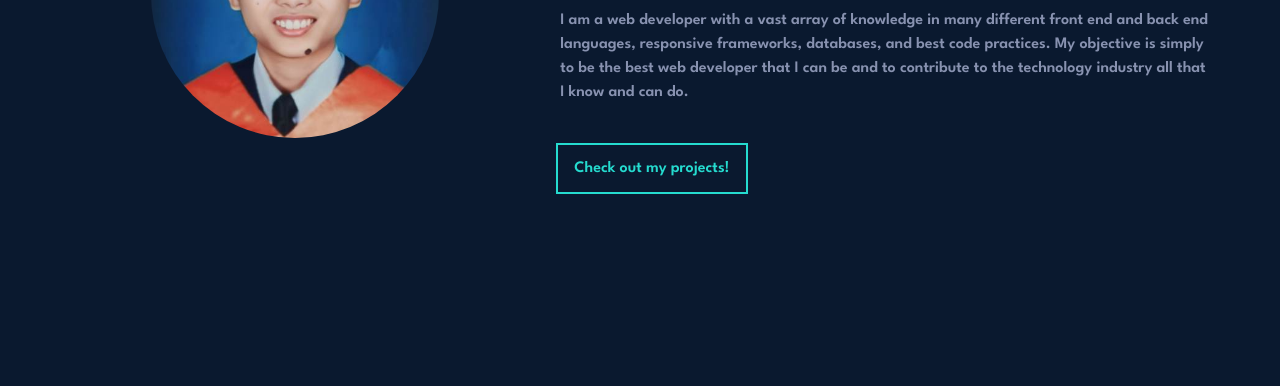
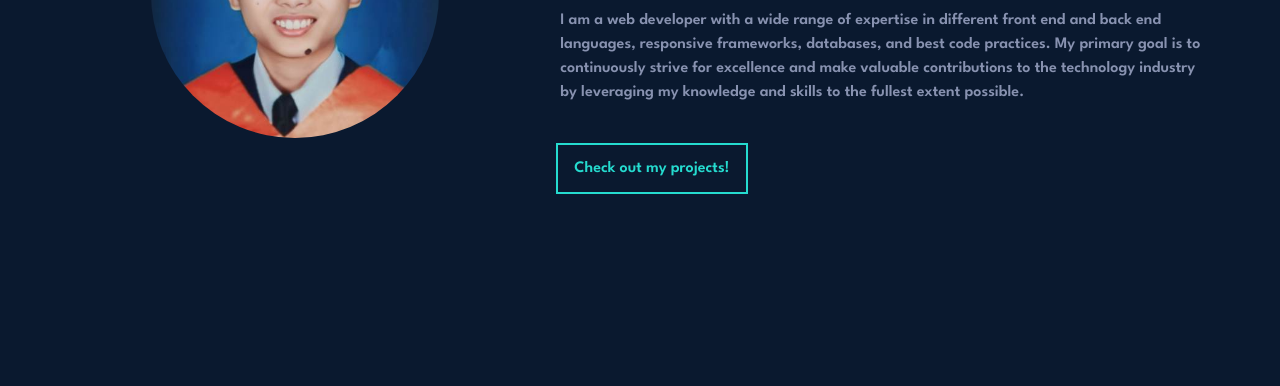
Before and after one commit to pjohnbencalo/webportfolio, a plain HTML site: page index.html in a window 1280 px wide. Shown: the part 414-800 px from the top of the page. Drawn offline with nearby package versions, Linux system fonts and the light colour scheme.

Commit message:
Change description

```diff
--- a/index.html
+++ b/index.html
@@ -58,7 +58,7 @@
  	 	 		<h5 id="intro-text" class="p-1">Hi, my name is</h5>
  	 	 		<h1 id="intro-name" class="font-weight-bold p-1">Philip John Bencalo</h1>
  	 	 		<h5 id="intro-subname" class="p-1">Full Stack Web Developer</h3>
- 	 	 		<p id="intro-description" class="p-1 mb-5">I am a web developer with a vast array of knowledge in many different front end and back end languages, responsive frameworks, databases, and best code practices. My objective is simply to be the best web developer that I can be and to contribute to the technology industry all that I know and can do.</p>
+ 	 	 		<p id="intro-description" class="p-1 mb-5">I am a web developer with a wide range of expertise in different front end and back end languages, responsive frameworks, databases, and best code practices. My primary goal is to continuously strive for excellence and make valuable contributions to the technology industry by leveraging my knowledge and skills to the fullest extent possible.</p>
  	 	 		<a id="checkout" class="text-decoration-none p-3" href="#projects">Check out my projects!</a>
  	 	 	</div>
  	 	 </div>
```
